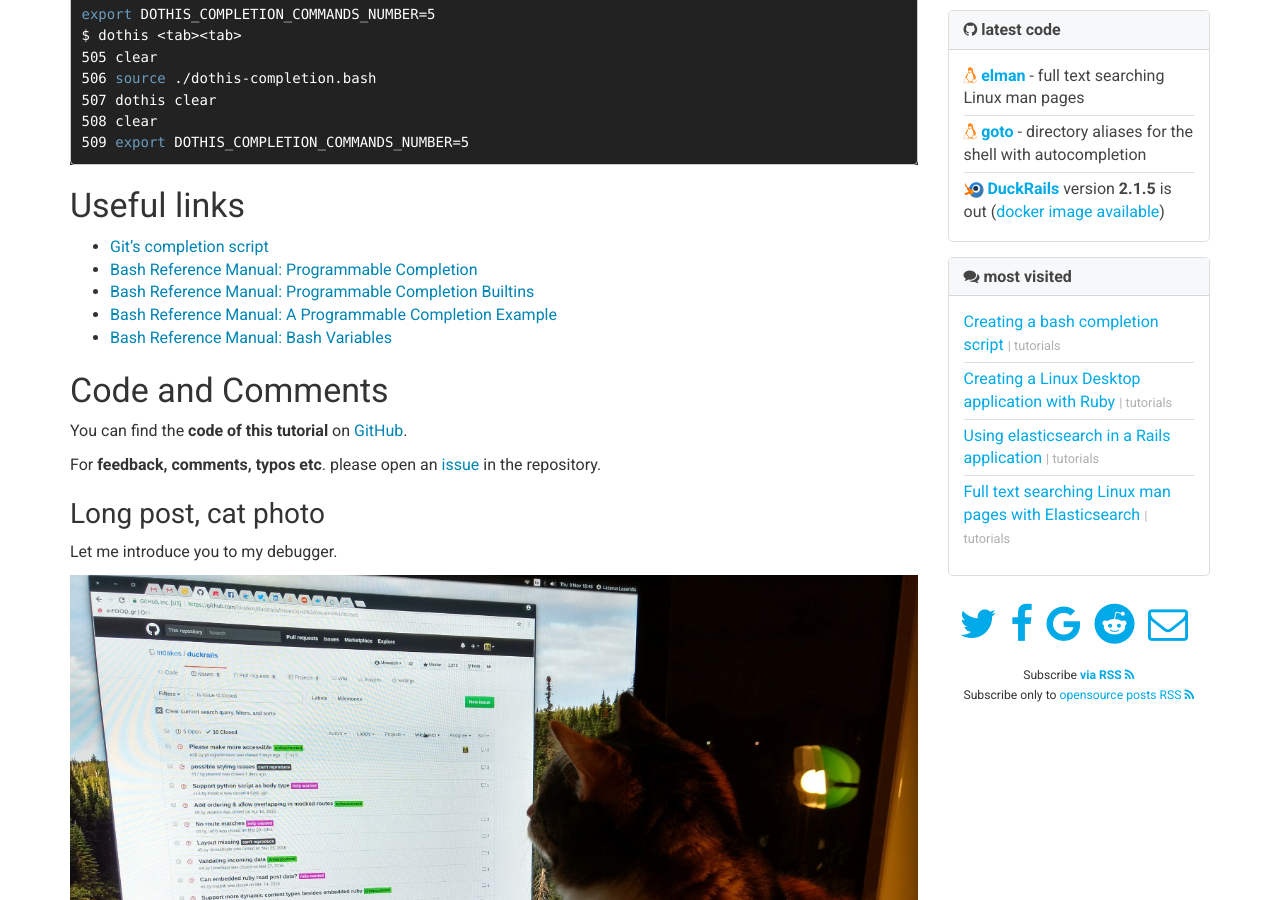
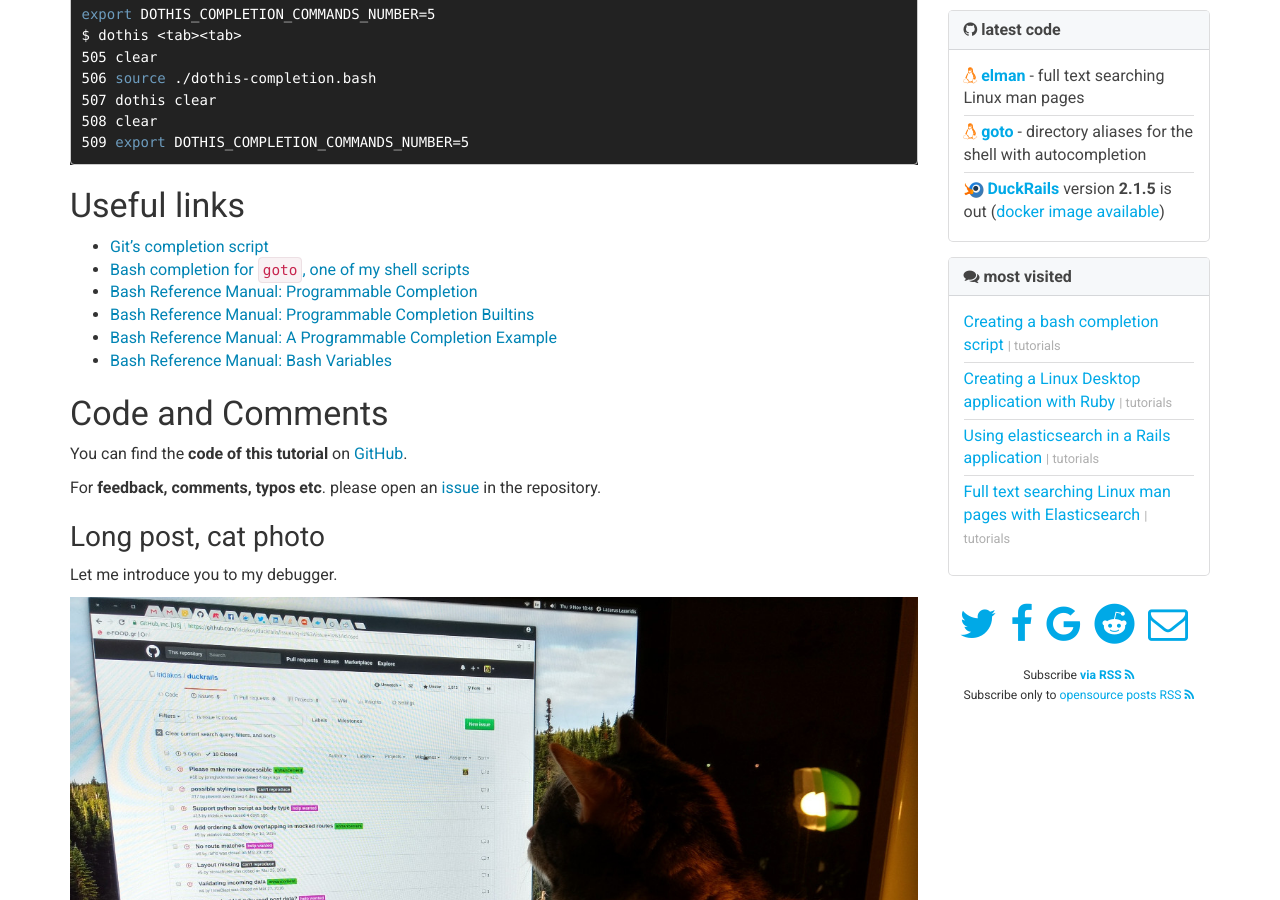
Before and after one commit to iridakos/iridakos.github.io, a Jekyll site: the page built from _posts/2018-02-28-bash-programmable-completion-tutorial.markdown, in a window 1280 px wide and 900 px high, scrolled down 10487 px. Built offline with Jekyll 4.4.1, drawn with Linux system fonts in a browser that asks for light colours; nearby versions of some CDN libraries; comment, search, counter and statistics services are not loaded.

Commit message:
Add goto bash completion script ref

```diff
--- a/_posts/2018-02-28-bash-programmable-completion-tutorial.markdown
+++ b/_posts/2018-02-28-bash-programmable-completion-tutorial.markdown
@@ -490,6 +490,7 @@ $ dothis <tab><tab>
 ## Useful links
 
 * [Git's completion script](https://github.com/git/git/blob/master/contrib/completion/git-completion.bash)
+* [Bash completion for `goto`, one of my shell scripts](https://github.com/iridakos/goto/blob/master/goto.sh)
 * [Bash Reference Manual: Programmable Completion](https://www.gnu.org/software/bash/manual/html_node/Programmable-Completion.html#Programmable-Completion)
 * [Bash Reference Manual: Programmable Completion Builtins](https://www.gnu.org/software/bash/manual/html_node/Programmable-Completion-Builtins.html#Programmable-Completion-Builtins)
 * [Bash Reference Manual: A Programmable Completion Example](https://www.gnu.org/software/bash/manual/html_node/A-Programmable-Completion-Example.html#A-Programmable-Completion-Example)
```
